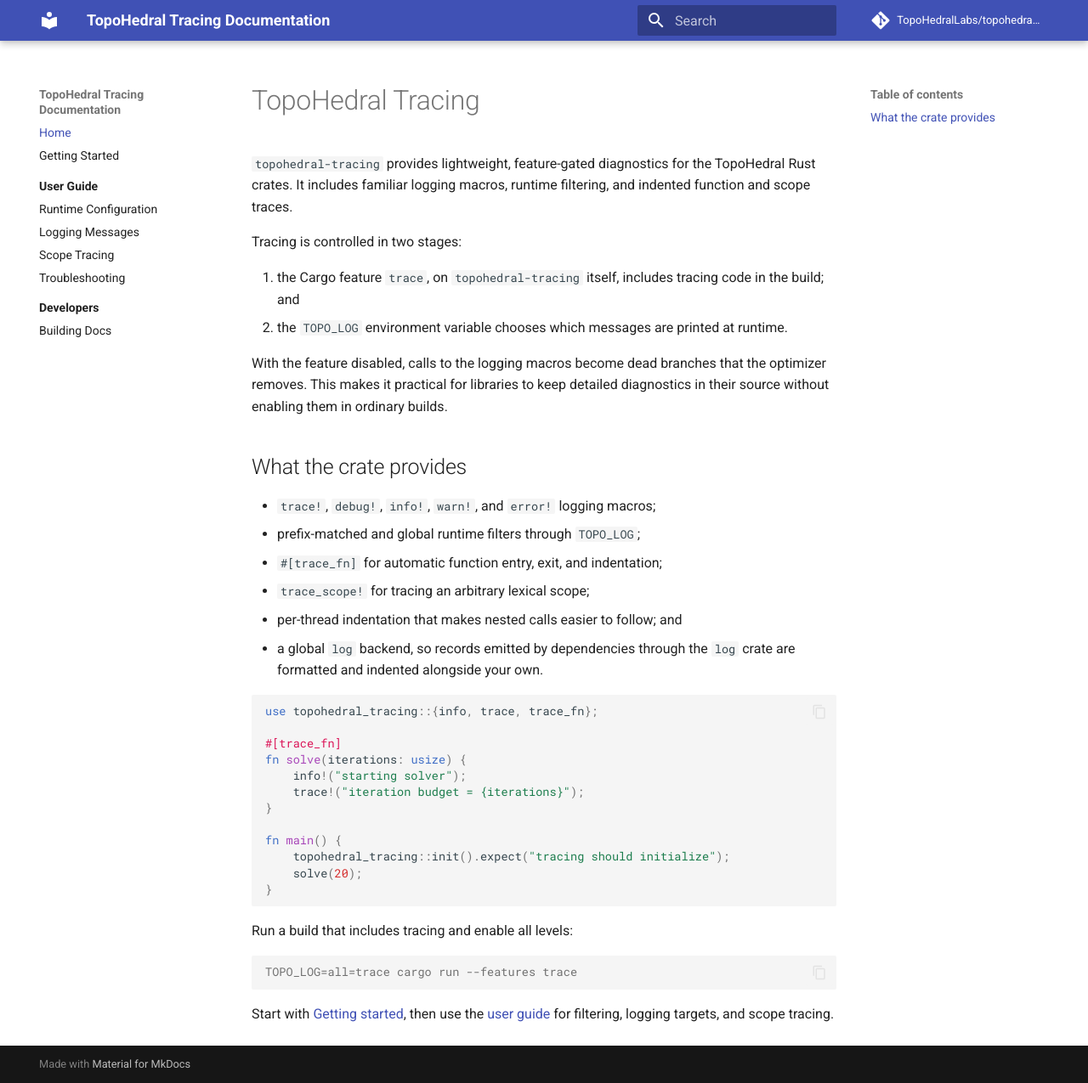
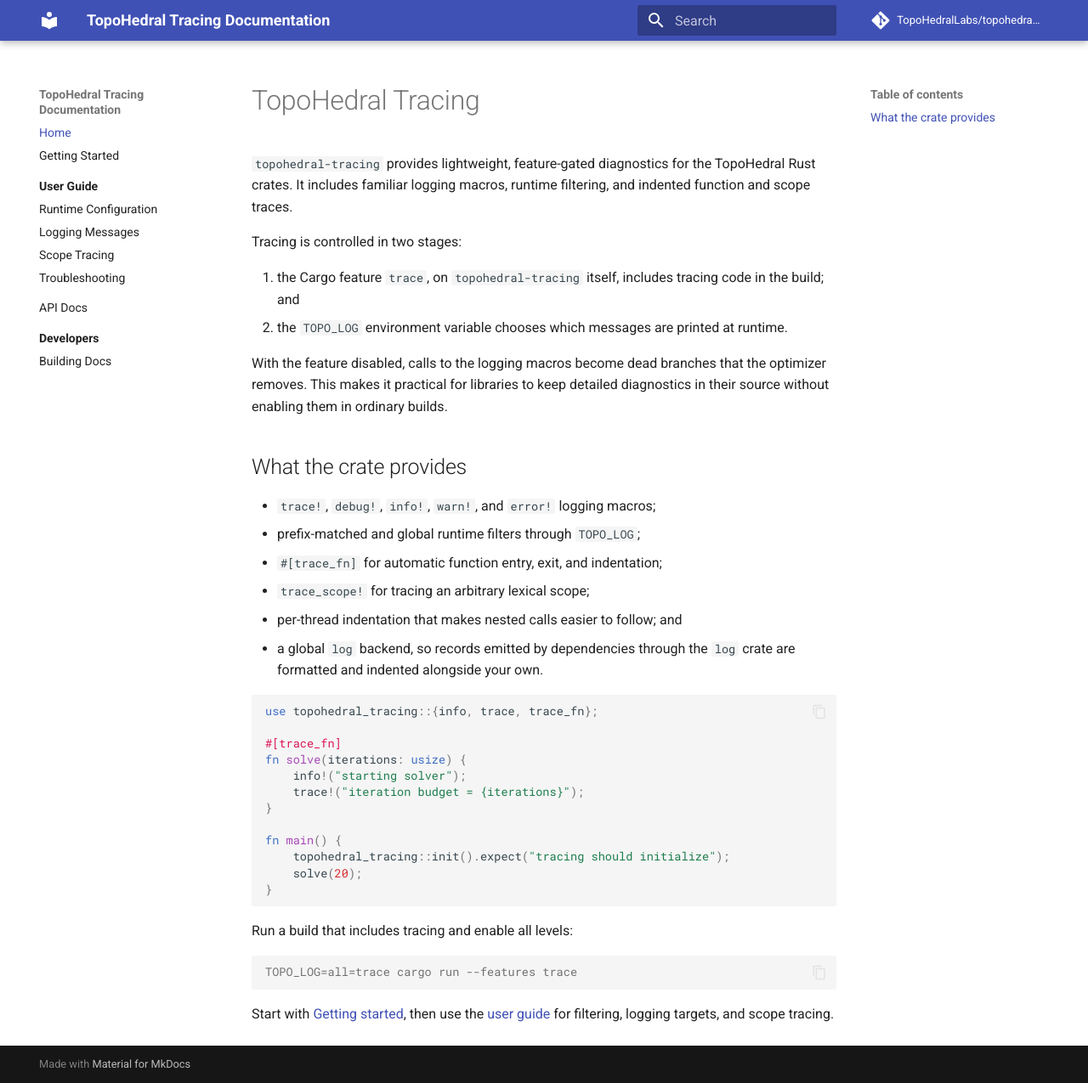
Before and after one commit to TopoHedralLabs/topohedral-tracing, an MkDocs documentation site: the page built from docs/website/docs/index.md, in a window 1280 px wide and 1275 px high. Shown: the whole window at 85% size. Built offline with MkDocs 1.6.1 and Material for MkDocs 9.7.7, drawn with Linux system fonts in a browser that asks for light colours; comment, search, counter and statistics services are not loaded; the version menu is left out.

Commit message:
automated doc publishing

```diff
--- a/docs/website/mkdocs.yml
+++ b/docs/website/mkdocs.yml
@@ -30,6 +30,7 @@ nav:
       - Logging Messages: user-guide/logging.md
       - Scope Tracing: user-guide/scope-tracing.md
       - Troubleshooting: user-guide/troubleshooting.md
+  - API Docs: api/
   - Developers:
       - Overview: developers/index.md
       - Building Docs: developers/building-docs.md
```
Also changed, not shown: 1 other file.
